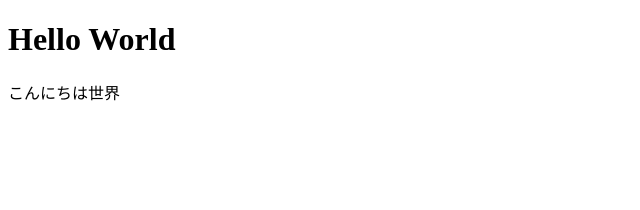
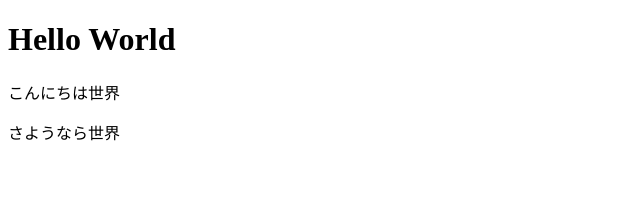
Before and after one commit to smikana98pg/new-study-record-app, a React (Vite) app: page / in a window 1280 px wide. Shown: the top 210 px of the page, without its empty margins (0-640 px from the left). Built offline with nearby package versions, Linux system fonts and the light colour scheme.

Commit message:
test: PRワークフローのテスト2

```diff
--- a/src/App.tsx
+++ b/src/App.tsx
@@ -3,6 +3,7 @@ function App() {
     <>
       <h1>Hello World</h1>
       <p>こんにちは世界</p>
+      <p>さようなら世界</p>
     </>
   );
 }
```
